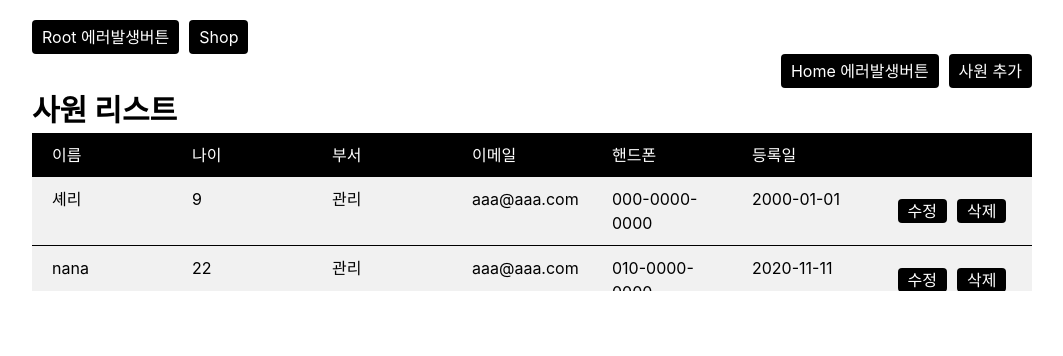
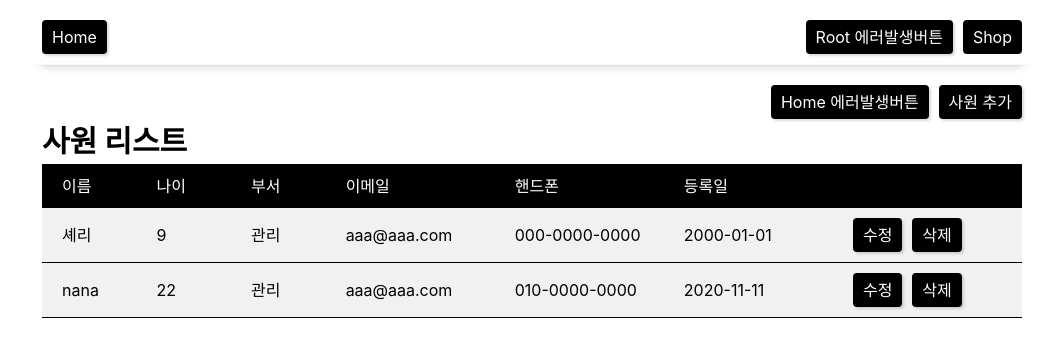
Before and after one commit to che-ri/reacthookform_reactquery, a React (Create React App) app: page / in a window 1280 px wide. Shown: the top 356 px of the page, without its empty margins (108-1171 px from the left). Built offline with nearby package versions, Linux system fonts and the light colour scheme; data requests are answered from the project's data file.

Commit message:
feat ::: 스타일 조정

```diff
--- a/src/components/Home/List.jsx
+++ b/src/components/Home/List.jsx
@@ -1,5 +1,6 @@
 import React from "react";
 import { useForm } from "react-hook-form";
+import Button from "../../shared/Button";
 import RHFForm from "../../shared/RHFForm";
 import RHFInput from "../../shared/RHFInput";
 import RHFOption from "../../shared/RHFOption";
@@ -21,7 +22,7 @@ export default function List({ data, handleEdit, handleDel }) {
             <h1 className="text-[30px] font-bold mb-[10px]bg-white w-full">
                 사원 리스트
             </h1>
-            <div className="grid grid-cols-7 gap-[20px] px-[20px] py-[10px] bg-black text-white">
+            <div className="grid grid-cols-[1fr_1fr_1fr_2fr_2fr_2fr_2fr] gap-[20px] px-[20px] py-[10px] bg-black text-white">
                 {header_temp.map((d) => (
                     <span key={`option-${d}`}>{d}</span>
                 ))}
@@ -136,51 +137,39 @@ function Row({ data, handleEdit, handleDel }) {
             {is_edit ? (
                 <RHFForm
                     onSubmit={handleSubmit(edit)}
-                    className="grid grid-cols-7  gap-x-[20px] bg-[#f1f1f1] px-[20px] py-[10px] border-b border-[#d9d9d9] border-solid border-black"
+                    className="grid grid-cols-[1fr_1fr_1fr_2fr_2fr_2fr_2fr] items-center gap-x-[20px] bg-[#f1f1f1] px-[20px] py-[10px] border-b border-[#d9d9d9] border-solid border-black"
                 >
-                    {temp.map((t) => (
+                    {temp.map((t, i) => (
                         <FormRow temp={t} register={register} />
                     ))}
                     <div className="flex gap-[10px]">
-                        <button
-                            className="bg-black text-white w-full p-[10px] rounded"
-                            onClick={handleSubmit(edit)}
-                        >
-                            수정
-                        </button>
-                        <button
-                            className="bg-black text-white w-full p-[10px] rounded"
-                            onClick={handleCancel}
-                        >
-                            취소
-                        </button>
+                        <Button onClick={handleSubmit(edit)}>수정</Button>
+                        <Button onClick={handleCancel}>취소</Button>
                     </div>
                 </RHFForm>
             ) : (
-                <div className="grid grid-cols-7 gap-x-[20px] bg-[#f1f1f1] px-[20px] py-[10px] border-b border-[#d9d9d9] border-solid border-black">
+                <div className="grid grid-cols-[1fr_1fr_1fr_2fr_2fr_2fr_2fr] items-center gap-x-[20px] bg-[#f1f1f1] px-[20px] py-[10px] border-b border-[#d9d9d9] border-solid border-black">
                     <span>{data.name}</span>
                     <span>{data.age}</span>
                     <span>{data.team}</span>
                     <span>{data.email}</span>
                     <span>{data.phone}</span>
                     <span>{data.date}</span>
-                    <div className="w-full flex justify-center items-center gap-[10px] ">
-                        <button
-                            className="bg-black text-white rounded px-[10px] h-max"
+                    <div className="flex gap-[10px] ">
+                        <Button
                             onClick={() => {
                                 clickEditBtn();
                             }}
                         >
                             수정
-                        </button>
-                        <button
-                            className="bg-black text-white rounded px-[10px] h-max"
+                        </Button>
+                        <Button
                             onClick={() => {
                                 handleDel(data.id);
                             }}
                         >
                             삭제
-                        </button>
+                        </Button>
                     </div>
                 </div>
             )}
@@ -188,7 +177,7 @@ function Row({ data, handleEdit, handleDel }) {
     );
 }
 
-function FormRow({ temp, register }) {
+function FormRow({ temp, register, style }) {
     const { rhf_name, type, list, rules, placeholder, defaultValue } = temp;
 
     if (type === "select")
@@ -209,7 +198,8 @@ function FormRow({ temp, register }) {
 
     return (
         <RHFInput
-            className="border-b border-solid border-black ml-[10px]"
+            className="border-b border-solid border-black w-full"
+            style={style}
             register={register}
             name={rhf_name}
             rules={rules}
--- a/src/shared/Button.jsx
+++ b/src/shared/Button.jsx
@@ -1,10 +1,14 @@
 import React from "react";
 
-export default function Button({ onClick, children }) {
+export default function Button({ onClick, children, style }) {
     return (
         <button
             onClick={onClick}
-            className="h-max w-max bg-black text-white py-[5px] px-[10px] rounded"
+            style={{
+                ...style,
+                boxShadow: "rgba(0, 0, 0, 0.15) 1.95px 1.95px 2.6px",
+            }}
+            className="h-max w-max bg-black text-white py-[5px] px-[10px] rounded flex items-center"
         >
             {children}
         </button>
--- /dev/null
+++ b/src/shared/Content.jsx
@@ -0,0 +1,5 @@
+import React from "react";
+
+export default function Content({ children }) {
+    return <div className="px-[10px]">{children}</div>;
+}
--- a/src/shared/Header.jsx
+++ b/src/shared/Header.jsx
@@ -3,8 +3,11 @@ import React from "react";
 import ErrorComponent from "./ErrorComponent";
 import ShopOpenButton from "../components/ShopOpenButton";
 import ShopModal from "../components/ShopModal";
+import Button from "./Button";
+import { useNavigate } from "react-router-dom";
 
 export default function Header() {
+    const navigate = useNavigate();
     const [shop_open, setShopOpen] = React.useState(false);
 
     function showShop() {
@@ -14,10 +17,22 @@ export default function Header() {
     function closeShop() {
         setShopOpen(false);
     }
+
+    function goHome() {
+        navigate("/");
+    }
     return (
-        <div className="flex gap-[10px]">
-            <ErrorComponent button_text="Root 에러발생버튼" />
-            <ShopOpenButton showShop={showShop} />
+        <div
+            className="flex justify-between items-center pb-[10px] px-[10px] mb-[20px] border-b border-[#f9f9f9] "
+            style={{
+                boxShadow: "rgba(33, 35, 38, 0.3) 0px 10px 10px -10px",
+            }}
+        >
+            <Button onClick={goHome}>Home</Button>
+            <div className="flex gap-[10px]">
+                <ErrorComponent button_text="Root 에러발생버튼" />
+                <ShopOpenButton showShop={showShop} />
+            </div>
             <ShopModal is_open={shop_open} closeModal={closeShop} />
         </div>
     );
--- a/src/shared/Layout.jsx
+++ b/src/shared/Layout.jsx
@@ -1,4 +1,5 @@
 import React from "react";
+import Content from "./Content";
 import Header from "./Header";
 
 export default function Layout({ children }) {
@@ -6,7 +7,7 @@ export default function Layout({ children }) {
         <div className="h-[100vh] w-[100vw] flex justify-center">
             <div className="h-[100%] max-w-[1000px] w-full py-[20px] relative">
                 <Header />
-                {children}
+                <Content>{children}</Content>
             </div>
         </div>
     );
```
